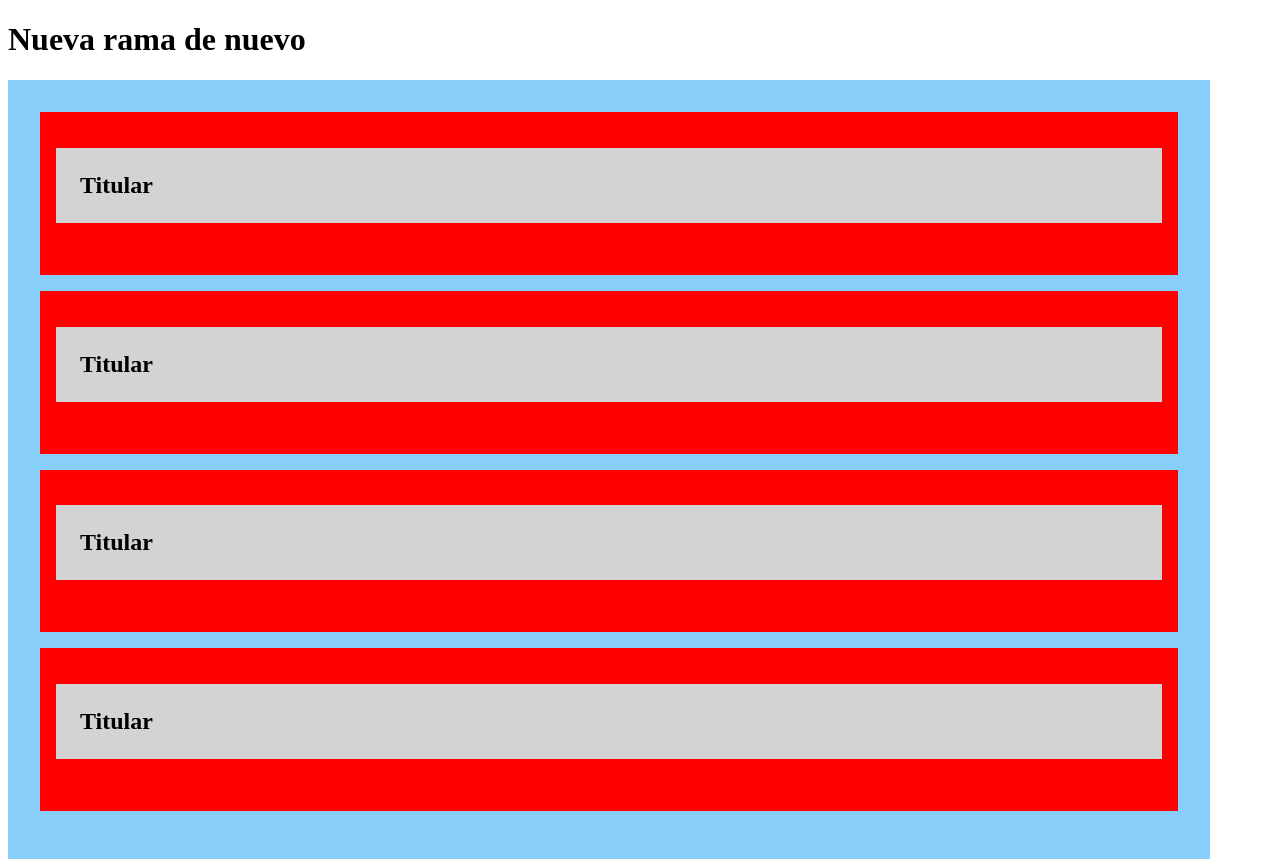
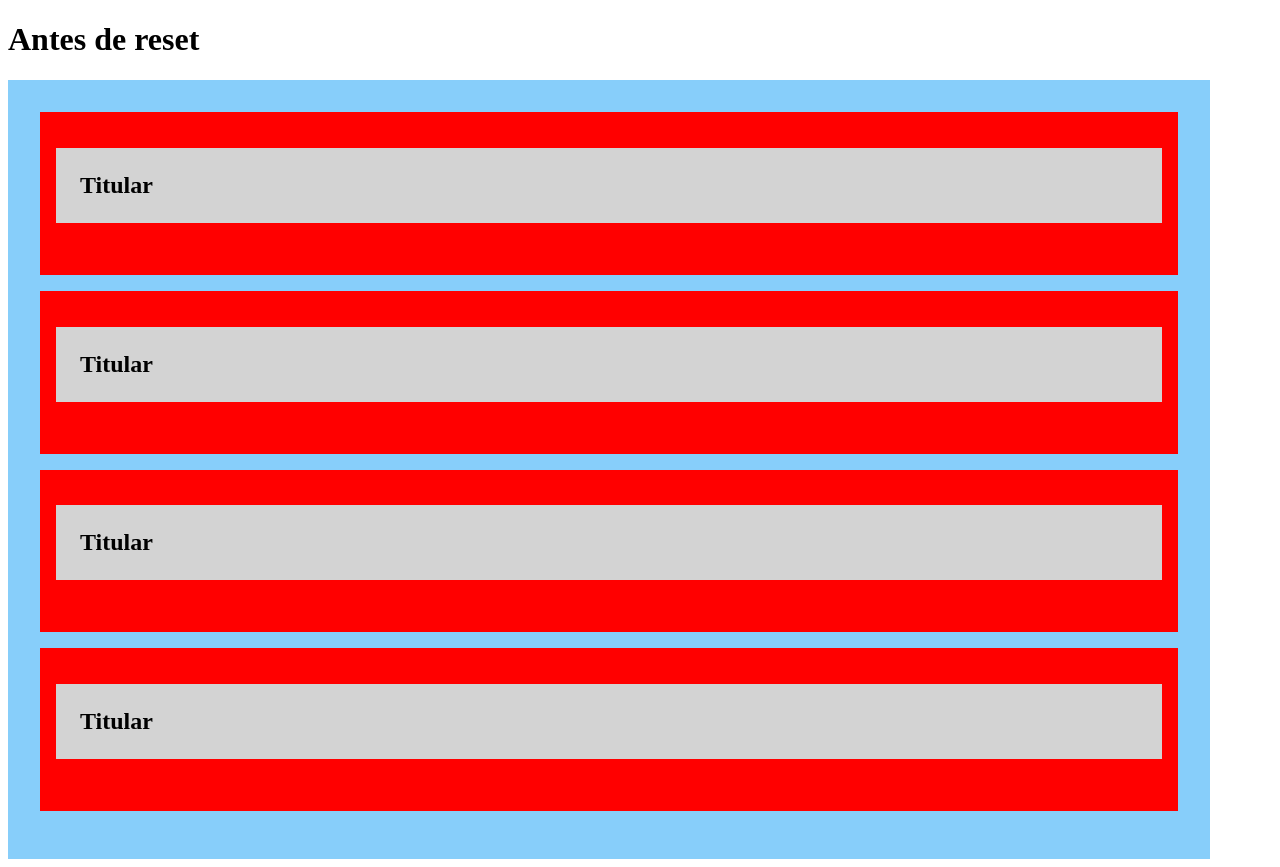
Before and after one commit to jehansel-Courses/html, a plain HTML site: page EduardoFierro/index.html in a window 1280 px wide. Drawn offline with Linux system fonts and the light colour scheme.

Commit message:
Probando el reset

```diff
--- a/EduardoFierro/index.html
+++ b/EduardoFierro/index.html
@@ -11,7 +11,7 @@
 </head>
 
 <body>
-    <h1>Nueva rama de nuevo</h1>
+    <h1>Antes de reset</h1>
     <div class="acordeon">
 
         <div class="bloque">
```
